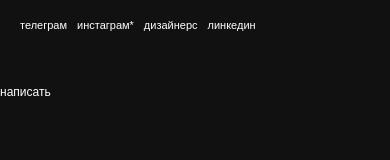
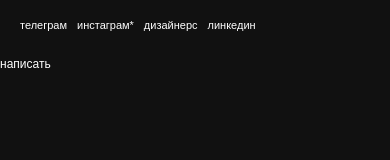
Before and after one commit to maxeliseyev/studio49, a Next.js app: page / in a window 390 px wide. Shown: the top 160 px of the page. Built offline with nearby package versions, Linux system fonts and the light colour scheme.

Commit message:
fix: align mobile header and footer

```diff
--- a/app/globals.css
+++ b/app/globals.css
@@ -51,6 +51,12 @@ a:hover { opacity: 0.8; }
 @media (max-width: 640px) {
   :root { --page-padding: 20px; --logo-y: 56vh; --line-thickness: 8px; --logo-gap: 6px; --s-width: 34px; --forty-nine-width: 67px; }
   .social-links { gap: 10px; flex-wrap: nowrap; font-size: 11px; }
-  .contact-link { top: calc(var(--page-padding) + 28px); right: var(--page-padding); }
-  .closing-footer { min-height: 30svh; align-items: start; flex-direction: column; justify-content: end; gap: 12px; line-height: 1.25; }
+  .contact-link { top: var(--page-padding); right: var(--page-padding); }
+  .closing-footer { min-height: 34svh; align-items: start; flex-direction: column; justify-content: space-between; gap: 24px; line-height: 1.25; }
+  .legal-notice { max-width: 250px; }
+  .copyright { align-self: end; }
 }
+
+@media (max-width: 375px) {
+  .social-links { gap: 7px; font-size: 10px; }
+}
```
